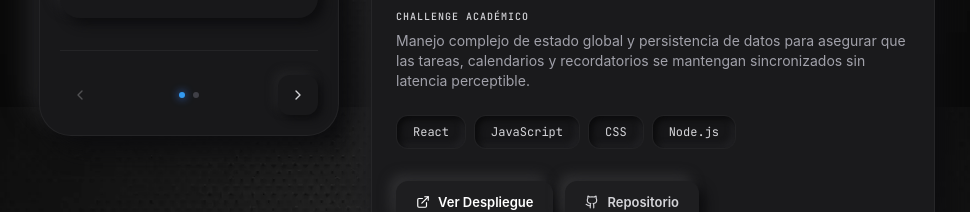
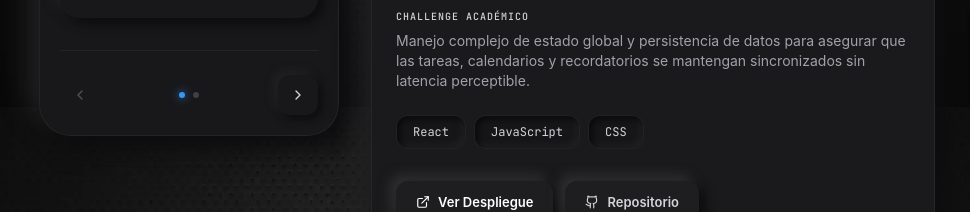
Before and after one commit to UrielGarmendia/portfolio, a React (Vite) app: page / in a window 1280 px wide. Shown: the part 3093-3305 px from the top of the page, without its empty margins (153-1123 px from the left). Built offline with nearby package versions, Linux system fonts and the light colour scheme.

Commit message:
Actualicé info de un proyecto

```diff
--- a/src/data/projects.js
+++ b/src/data/projects.js
@@ -3,12 +3,12 @@ export const projectsData = [
     id:    'mi-planner',
     title: 'Mi Planner',
     role:  'Full Stack Developer',
-    techStack: ['React', 'JavaScript', 'CSS', 'Node.js'],
+    techStack: ['React', 'JavaScript', 'CSS'],
     simpleDesc:
       'Herramienta de organización personal y gestión de tareas estructurada para maximizar la productividad.',
     academicChallenge:
       'Manejo complejo de estado global y persistencia de datos para asegurar que las tareas, calendarios y recordatorios se mantengan sincronizados sin latencia perceptible.',
-    repoUrl:   'https://github.com/UrielGarmendia',
+    repoUrl:   'https://github.com/UrielGarmendia/proyecto-de-gestion-testing.git',
     deployUrl: 'https://mi-planner.netlify.app/',
     imageUrl:  '/projects/mi-planner.webp',
     architecture: [
```
